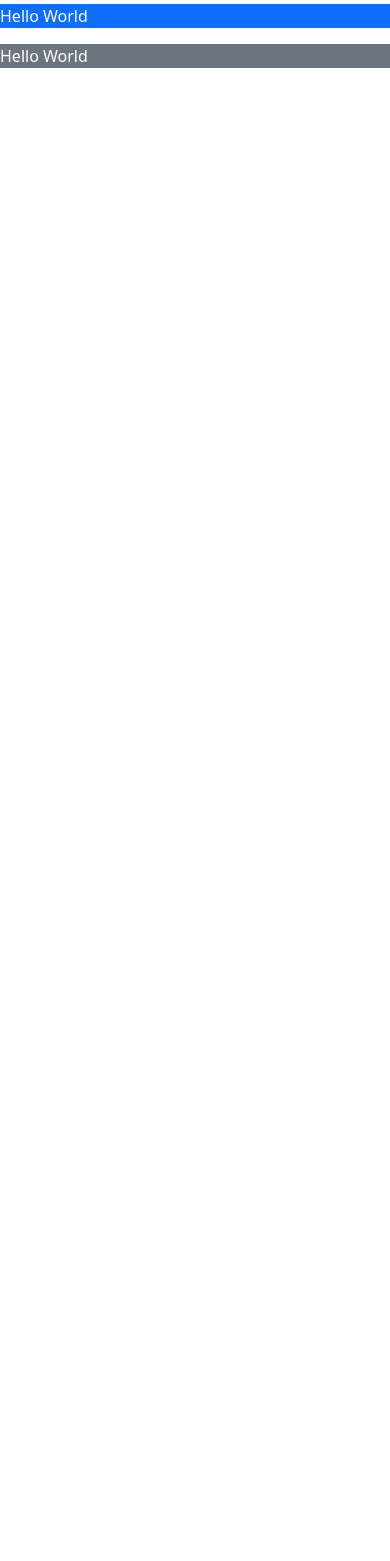
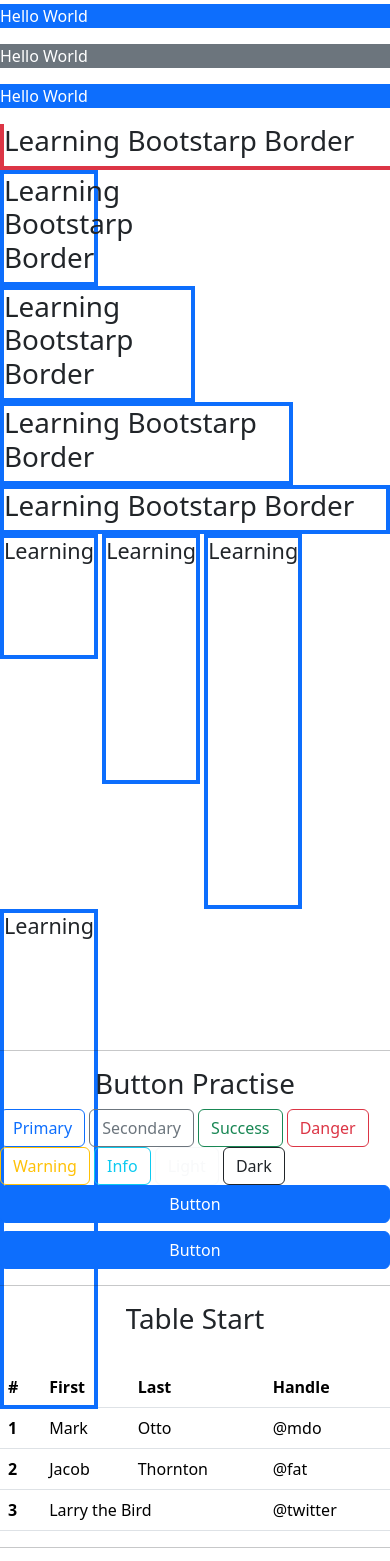
Before and after one commit to ZarirulIslam/Ostad-Mern-CSS, a plain HTML site: page Day 93/index.html in a window 390 px wide. Shown: the part 37-1598 px from the top of the page. Before the commit the page ends 844 px from the top, so only its background shows below. Drawn offline with nearby package versions, Linux system fonts and the light colour scheme.

Commit message:
Ostad-Mern-CSS

```diff
--- a/Day 93/index.html
+++ b/Day 93/index.html
@@ -18,6 +18,132 @@
     <div class="text-bg-secondary">
         <p>Hello World</p>
     </div>
+     <div class="text-bg-primary">
+        <p>Hello World</p>
+    </div>
+
+    <!-- Border Start-->
+
+    <div class="border border-4 border-danger border-top-0 border-end-0">
+        <h1>Learning Bootstarp Border</h1>
+    </div>
+    <!-- Border End-->
+
+    <!-- Width Start-->
+
+    <div class="border border-4 w-25 border-primary">
+        <h1>Learning Bootstarp Border</h1>
+    </div>
+    <div class="border border-4 w-50 border-primary">
+        <h1>Learning Bootstarp Border</h1>
+    </div>
+    <div class="border border-4 w-75 border-primary">
+        <h1>Learning Bootstarp Border</h1>
+    </div>
+    <div class="border border-4 w-100 border-primary">
+        <h1>Learning Bootstarp Border</h1>
+    </div>
+
+    <!-- Width End-->
+
+    <!-- Height Start-->
+    <div style="height: 500px;">
+        <div class="h-25 d-inline-block border border-4 border-primary">
+            <h4>Learning</h4>
+        </div>
+        <div class="h-50 d-inline-block border border-4 border-primary">
+            <h4>Learning</h4>
+        </div>
+        <div class="h-75 d-inline-block border border-4 border-primary">
+            <h4>Learning</h4>
+        </div>
+        <div class="h-100 d-inline-block border border-4 border-primary">
+            <h4>Learning</h4>
+        </div>
+    </div>
+    <!-- Height End-->
+
+    <!-- Button Start -->
+     <hr>
+    <h1 class="text-center">Button Practise</h1>
+
+    <button type="button" class="btn btn-outline-primary">Primary</button>
+    <button type="button" class="btn btn-outline-secondary">Secondary</button>
+    <button type="button" class="btn btn-outline-success">Success</button>
+    <button type="button" class="btn btn-outline-danger">Danger</button>
+    <button type="button" class="btn btn-outline-warning">Warning</button>
+    <button type="button" class="btn btn-outline-info">Info</button>
+    <button type="button" class="btn btn-outline-light">Light</button>
+    <button type="button" class="btn btn-outline-dark">Dark</button>
+
+    <div class="d-grid gap-2">
+        <button class="btn btn-primary" type="button">Button</button>
+        <button class="btn btn-primary" type="button">Button</button>
+    </div>
+
+    <!-- Button End -->
+    <hr>
+    <!-- Table Start -->
+    <h1 class="text-center">Table Start</h1> <br>
+    <table class="table">
+     <thead>
+     <tr>
+      <th scope="col">#</th>
+      <th scope="col">First</th>
+      <th scope="col">Last</th>
+      <th scope="col">Handle</th>
+     </tr>
+    </thead>
+    <tbody>
+     <tr>
+      <th scope="row">1</th>
+      <td>Mark</td>
+      <td>Otto</td>
+      <td>@mdo</td>
+     </tr>
+     <tr>
+      <th scope="row">2</th>
+      <td>Jacob</td>
+      <td>Thornton</td>
+      <td>@fat</td>
+     </tr>
+     <tr>
+      <th scope="row">3</th>
+      <td colspan="2">Larry the Bird</td>
+      <td>@twitter</td>
+     </tr>
+    </tbody>
+    </table>
+
+    <!-- Table End -->
+    <hr>
+
+    <!-- carousel practise -->
+
+    <div id="carouselExampleControls" class="carousel slide" data-bs-ride="carousel">
+        <div class="carousel-inner">
+            <div class="carousel-item active">
+                 <img src="./images/IMG_7555.jpg" class="d-block w-100" alt="...">
+            </div>
+            <div class="carousel-item">
+                <img src="./images/IMG_7556.jpg" class="d-block w-100" alt="...">
+            </div>
+            <div class="carousel-item">
+                <img src="./images/IMG_7563.jpg" class="d-block w-100" alt="...">
+             </div>
+        </div>
+        <button class="carousel-control-prev" type="button" data-bs-target="#carouselExampleControls" data-bs-slide="prev">
+            <span class="carousel-control-prev-icon" aria-hidden="true"></span>
+            <span class="visually-hidden">Previous</span>
+        </button>
+        <button class="carousel-control-next" type="button" data-bs-target="#carouselExampleControls" data-bs-slide="next">
+            <span class="carousel-control-next-icon" aria-hidden="true"></span>
+            <span class="visually-hidden">Next</span>
+        </button>
+    </div>
+
+    <!-- carousel practise end -->
+
     <!-- Bootstrap JS -->
     <script src="https://cdn.jsdelivr.net/npm/bootstrap@5.3.0-alpha1/dist/js/bootstrap.bundle.min.js" integrity="sha384-w76AqPfDkMBDXo30jS1Sgez6pr3x5MlQ1ZAGC+nuZB+EYdgRZgiwxhTBTkF7CXvN" crossorigin="anonymous"></script>
 </body>
```
Also changed, not shown: Day 93/components.html (added, +45 -0 lines), Day 93/images/IMG_7555.jpg (added), Day 93/images/IMG_7556.jpg (added), Day 93/images/IMG_7563.jpg (added).
